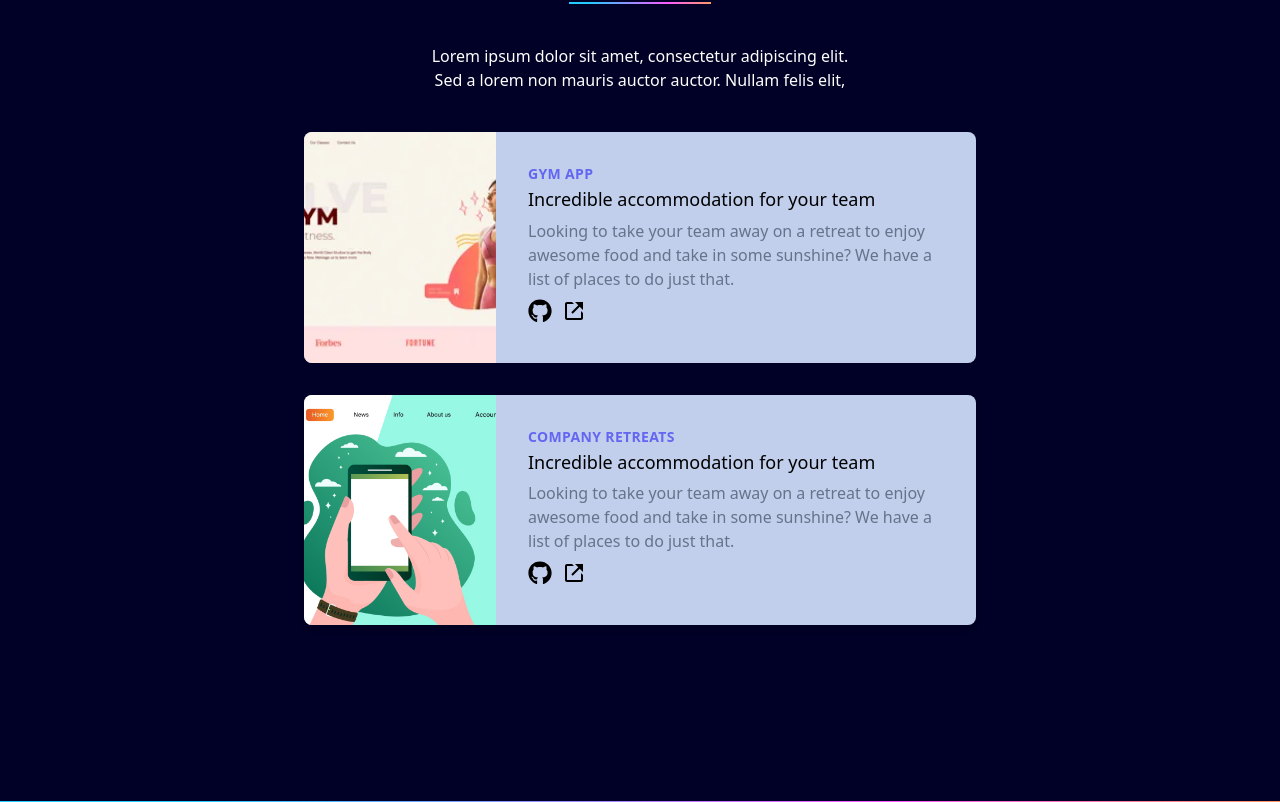
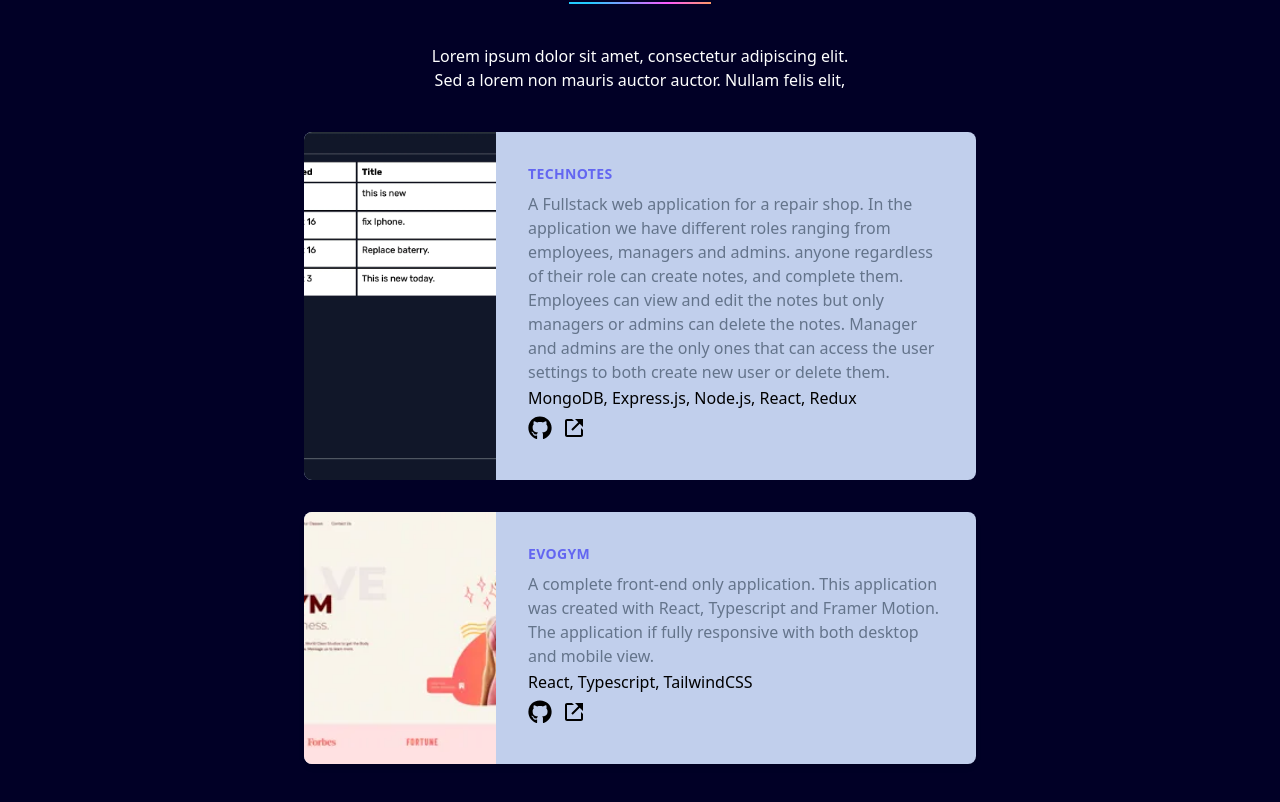
Before and after one commit to R-Villar/vite-portfolio, a React (Vite) app: page / in a window 1280 px wide. Shown: the part 1838-2640 px from the top of the page. Built offline with nearby package versions, Linux system fonts and the light colour scheme.

Commit message:
add projects and desc.

```diff
--- a/src/scenes/Projects.jsx
+++ b/src/scenes/Projects.jsx
@@ -42,23 +42,24 @@ export const Projects = ({ setSelectedPage }) => {
 						<div className='md:shrink-0'>
 							<img
 								className='h-48 w-full object-cover md:h-full md:w-48'
-								src='../assets/evon-gym.webp'
-								alt='Project-1'
+								src='../assets/technotes.webp'
+								alt='Modern building architecture'
 							/>
 						</div>
 						<div className='p-8'>
 							<div className='uppercase tracking-wide text-sm text-indigo-500 font-semibold'>
-								Gym app
+								TechNotes
 							</div>
-							<a
-								href='#'
-								className='block mt-1 text-lg leading-tight font-medium text-black hover:underline'
-							>
-								Incredible accommodation for your team
-							</a>
 							<p className='mt-2 text-slate-500'>
-								Looking to take your team away on a retreat to enjoy awesome food and take in
-								some sunshine? We have a list of places to do just that.
+								A Fullstack web application for a repair shop. In the application we have
+								different roles ranging from employees, managers and admins. anyone regardless
+								of their role can create notes, and complete them. Employees can view and edit
+								the notes but only managers or admins can delete the notes. Manager and admins
+								are the only ones that can access the user settings to both create new user or
+								delete them.
+							</p>
+							<p className='block mt-1 text-md leading-tight font-medium text-black'>
+								MongoDB, Express.js, Node.js, React, Redux
 							</p>
 							<div className='flex flex-row gap-x-2.5 py-2'>
 								<a
@@ -68,36 +69,34 @@ export const Projects = ({ setSelectedPage }) => {
 								>
 									<FaGithub title='go to site' size='1.5rem' color='black' />
 								</a>
-								<a>
+								<a href='https://notes-t5qx.onrender.com/' target='_blank' rel='noreferrer'>
 									<BiLinkExternal title='go to site' size='1.5rem' color='black' />
 								</a>
 							</div>
 						</div>
 					</div>
 				</div>
-
+				{/* ROW 2 */}
 				<div className='max-w-md mx-auto bg-project-card rounded-lg shadow-md overflow-hidden md:max-w-2xl'>
 					<div className='md:flex'>
 						<div className='md:shrink-0'>
 							<img
 								className='h-48 w-full object-cover md:h-full md:w-48'
-								src='../assets/project-1.jpeg'
-								alt='Modern building architecture'
+								src='../assets/evon-gym.webp'
+								alt='Project-1'
 							/>
 						</div>
 						<div className='p-8'>
 							<div className='uppercase tracking-wide text-sm text-indigo-500 font-semibold'>
-								Company retreats
+								EVoGym
 							</div>
-							<a
-								href='#'
-								className='block mt-1 text-lg leading-tight font-medium text-black hover:underline'
-							>
-								Incredible accommodation for your team
-							</a>
 							<p className='mt-2 text-slate-500'>
-								Looking to take your team away on a retreat to enjoy awesome food and take in
-								some sunshine? We have a list of places to do just that.
+								A complete front-end only application. This application was created with
+								React, Typescript and Framer Motion. The application if fully responsive with
+								both desktop and mobile view.
+							</p>
+							<p className='block mt-1 text-md leading-tight font-medium text-black'>
+								React, Typescript, TailwindCSS
 							</p>
 							<div className='flex flex-row gap-x-2.5 py-2'>
 								<a
@@ -107,7 +106,7 @@ export const Projects = ({ setSelectedPage }) => {
 								>
 									<FaGithub title='go to site' size='1.5rem' color='black' />
 								</a>
-								<a>
+								<a href='https://evogym-one.vercel.app/' target='_blank' rel='noreferrer'>
 									<BiLinkExternal title='go to site' size='1.5rem' color='black' />
 								</a>
 							</div>
```
Also changed, not shown: public/assets/technotes.webp (added).
